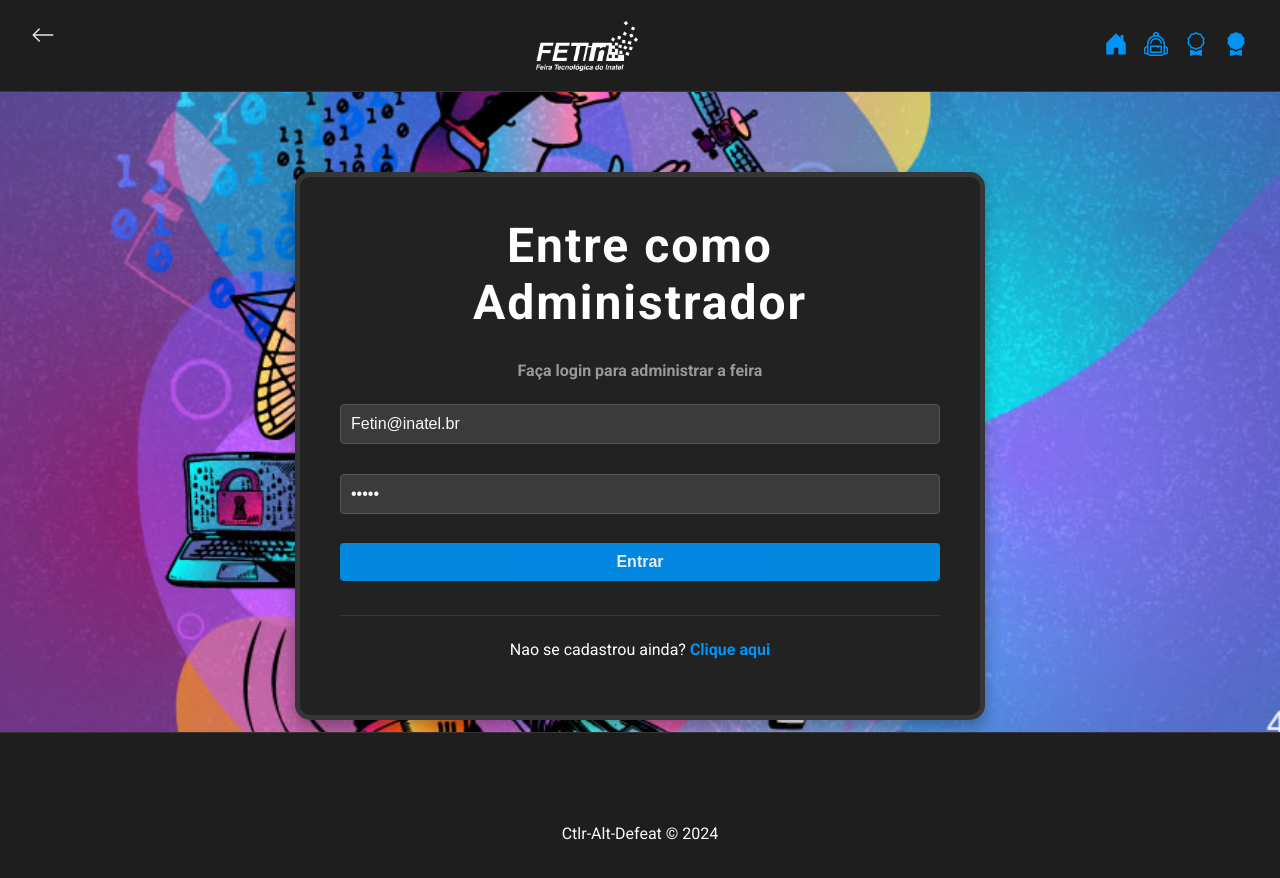
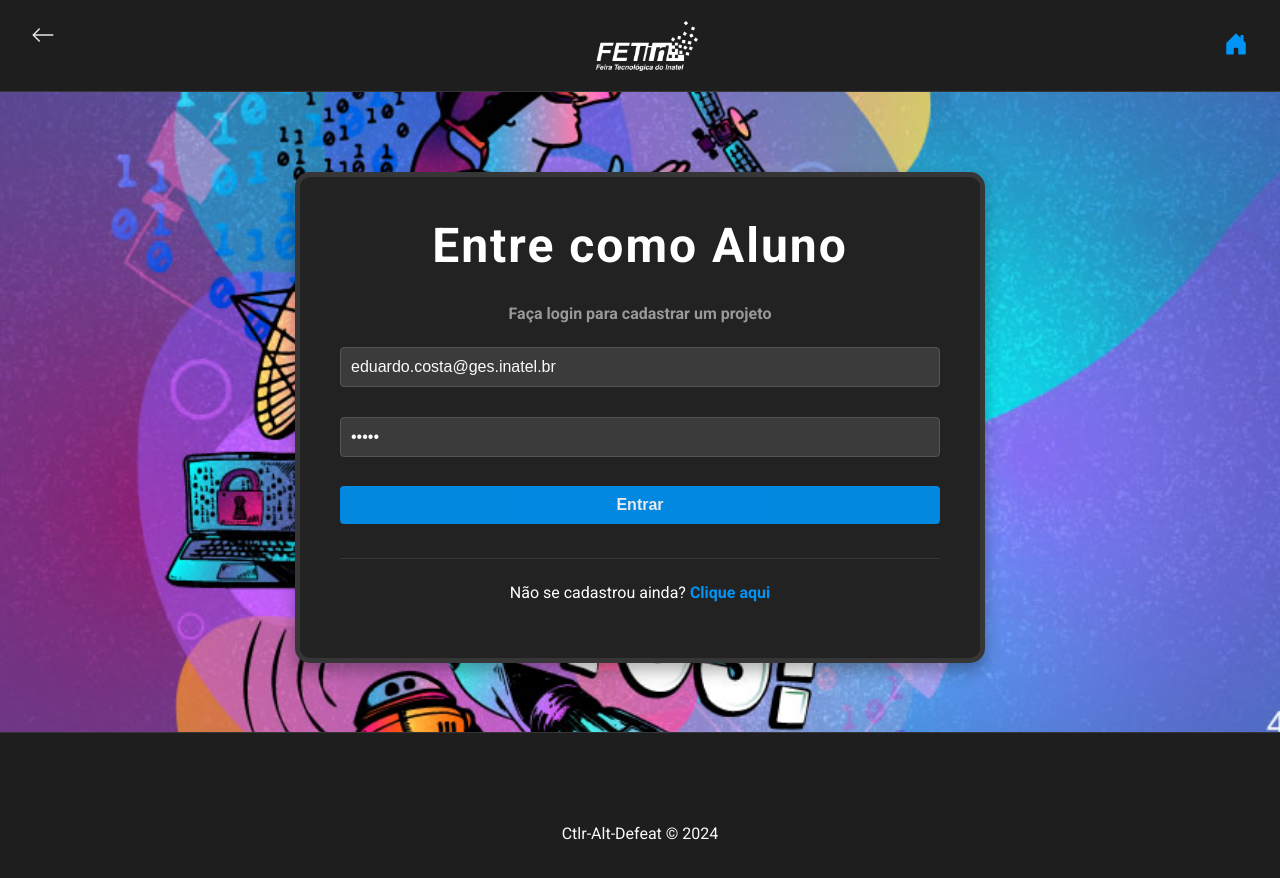
Before and after one commit to S204-Inatel-2024-1/Front_Ctrl-Alt-Defeat, a React (Create React App) app in the folder front_ctrl-alt-defeat/: page /LoginAluno in a window 1280 px wide. Before the commit this address led to /LoginAdm. Shown: the top 878 px of the page. Built offline with nearby package versions, Linux system fonts and the light colour scheme.

Commit message:
Subi a pagina do adm no lugar da pagina do aluno e removendo imagens de login do canto da tela

```diff
--- a/front_ctrl-alt-defeat/src/components/Navbar.js
+++ b/front_ctrl-alt-defeat/src/components/Navbar.js
@@ -35,7 +35,7 @@ const Navbar = () => {
                 <BsHouseDoorFill />
               </NavLink>
             </li>
-            {user && (
+            {/* {user && (
               <li>
                 <NavLink to={`/users/${user._id}`}>
                   <BsFillCameraFill />
@@ -56,7 +56,7 @@ const Navbar = () => {
               <NavLink to="/LoginAdm">
                 <BsAwardFill />
               </NavLink>
-            </li>
+            </li> */}
           </>
         ) : (
           <>
--- a/front_ctrl-alt-defeat/src/pages/auth/LoginAdm.js
+++ b/front_ctrl-alt-defeat/src/pages/auth/LoginAdm.js
@@ -10,7 +10,6 @@ import { useSelector, useDispatch } from "react-redux"
 
 // Redux
 import { login, reset } from "../../slices/authSlice"
-
 
 const LoginAdm = () => {
     const [email, setEmail] = useState("Fetin@inatel.br")
@@ -50,9 +49,7 @@ const LoginAdm = () => {
 
     return (
         <div id="login">
-            <h2>
-                Entre como Administrador
-            </h2>
+            <h2>Entre como Administrador</h2>
             <p className="subtitle">Faça login para administrar a feira</p>
             <form onSubmit={handleSubmit}>
                 <input type="email" placeholder="Email" onChange={(e) => setEmail(e.target.value)} value={email || ""} />
@@ -61,9 +58,7 @@ const LoginAdm = () => {
                 {loading && <input type="submit" value="Aguarde..." disabled />}
                 {msg && <Message msg={msg} type="error" />}
             </form>
-            <p>
-                Nao se cadastrou ainda? <Link to="/RegisterAdm">Clique aqui</Link>
-            </p>
+            <p>Não se cadastrou ainda? <Link to="/RegisterAdm">Clique aqui</Link></p>
         </div>
     )
 }
--- a/front_ctrl-alt-defeat/src/pages/auth/LoginAluno.js
+++ b/front_ctrl-alt-defeat/src/pages/auth/LoginAluno.js
@@ -11,8 +11,8 @@ import { useSelector, useDispatch } from "react-redux"
 // Redux
 import { login, reset } from "../../slices/authSlice"
 
-const LoginAdm = () => {
-    const [email, setEmail] = useState("Fetin@inatel.br")
+const LoginAluno = () => {
+  const [email, setEmail] = useState("eduardo.costa@ges.inatel.br")
   const [password, setPassword] = useState("teste")
 
   const dispatch = useDispatch()
@@ -21,36 +21,35 @@ const LoginAdm = () => {
   const { loading, msg, user } = useSelector((state) => state.auth)
 
   const handleSubmit = (e) => {
-        e.preventDefault()
+    e.preventDefault();
 
     const user = {
       email,
-            password
+      password,
+    };
+
+    dispatch(login({ userData: user, route: "aluno" }))
+  };
+
+  // Redirecionar após login bem-sucedido
+  useEffect(() => {
+    if (user === email) {
+      console.log("User do LoginAluno: ", user)
+      navigate(`/ProfileAluno/${user}`); // Redireciona para o perfil do aluno com o email
+    } else {
+      navigate(`/LoginAluno`)
     }
-
-        dispatch(login({ userData: user, route: "admin" }))
-    }
+  }, [user, navigate]);
 
   // Limpando todos os estados auth
   useEffect(() => {
-        dispatch(reset())
-    }, [dispatch])
-
-    useEffect(() => {
-        console.log("Usuario: ", user)
-        if (user === email) {
-            console.log("User do LoginAluno: ", email)
-            navigate(`/ProfileAdm/${user}`); // Redireciona para o perfil do aluno com o email
-        }
-        else {
-            navigate('/LoginAdm')
-        }
-    }, [user, navigate]);
+    dispatch(reset());
+  }, [dispatch]);
 
   return (
     <div id="login">
-            <h2>Entre como Administrador</h2>
-            <p className="subtitle">Faça login para administrar a feira</p>
+      <h2>Entre como Aluno</h2>
+      <p className="subtitle">Faça login para cadastrar um projeto</p>
       <form onSubmit={handleSubmit}>
         <input type="email" placeholder="Email" onChange={(e) => setEmail(e.target.value)} value={email || ""} />
         <input type="password" placeholder="Senha" onChange={(e) => setPassword(e.target.value)} value={password || ""} />
@@ -58,9 +57,9 @@ const LoginAdm = () => {
         {loading && <input type="submit" value="Aguarde..." disabled />}
         {msg && <Message msg={msg} type="error" />}
       </form>
-            <p>Não se cadastrou ainda? <Link to="/RegisterAdm">Clique aqui</Link></p>
+      <p>Não se cadastrou ainda? <Link to="/RegisterAluno">Clique aqui</Link></p>
     </div>
-    )
-}
+  );
+};
 
-export default LoginAdm
+export default LoginAluno;
```
Lines whose indentation alone changed are shown as unchanged.
